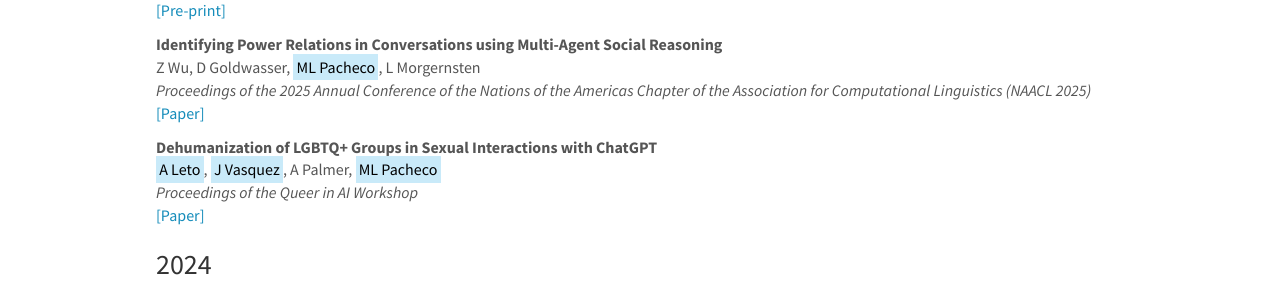
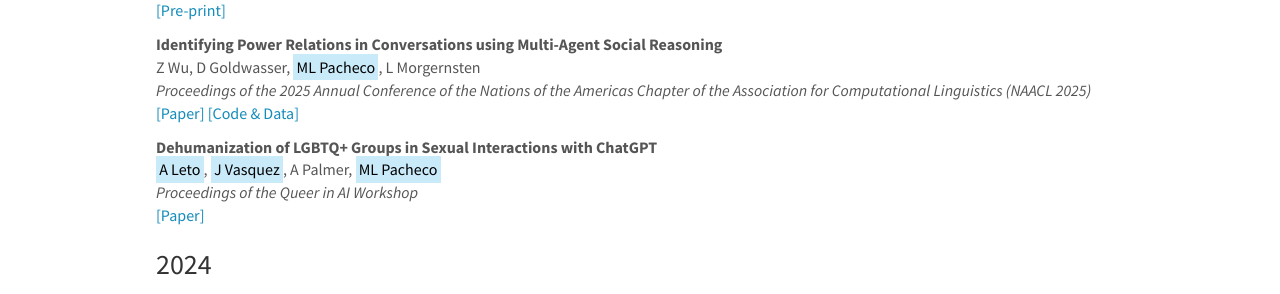
Before and after one commit to blast-cu/blast-cu.github.io, a Jekyll site: the page built from _pages/publications.md, in a window 1280 px wide and 900 px high, scrolled down 681 px. Shown: the part 157-451 px from the top of the window. Built offline with Jekyll 4.4.1, drawn with Linux system fonts in a browser that asks for light colours; nearby versions of some CDN libraries.

Commit message:
Update publist_2025.yml

```diff
--- a/_data/publist_2025.yml
+++ b/_data/publist_2025.yml
@@ -32,6 +32,9 @@
   link:
     url: https://aclanthology.org/2025.naacl-short.72/
     display: \[Paper\]
+  code:
+    url: https://github.com/kandicew/social-reasoning
+    display: \[Code & Data\]
   year: 2025
 
 - title: "Dehumanization of LGBTQ+ Groups in Sexual Interactions with ChatGPT"
```
